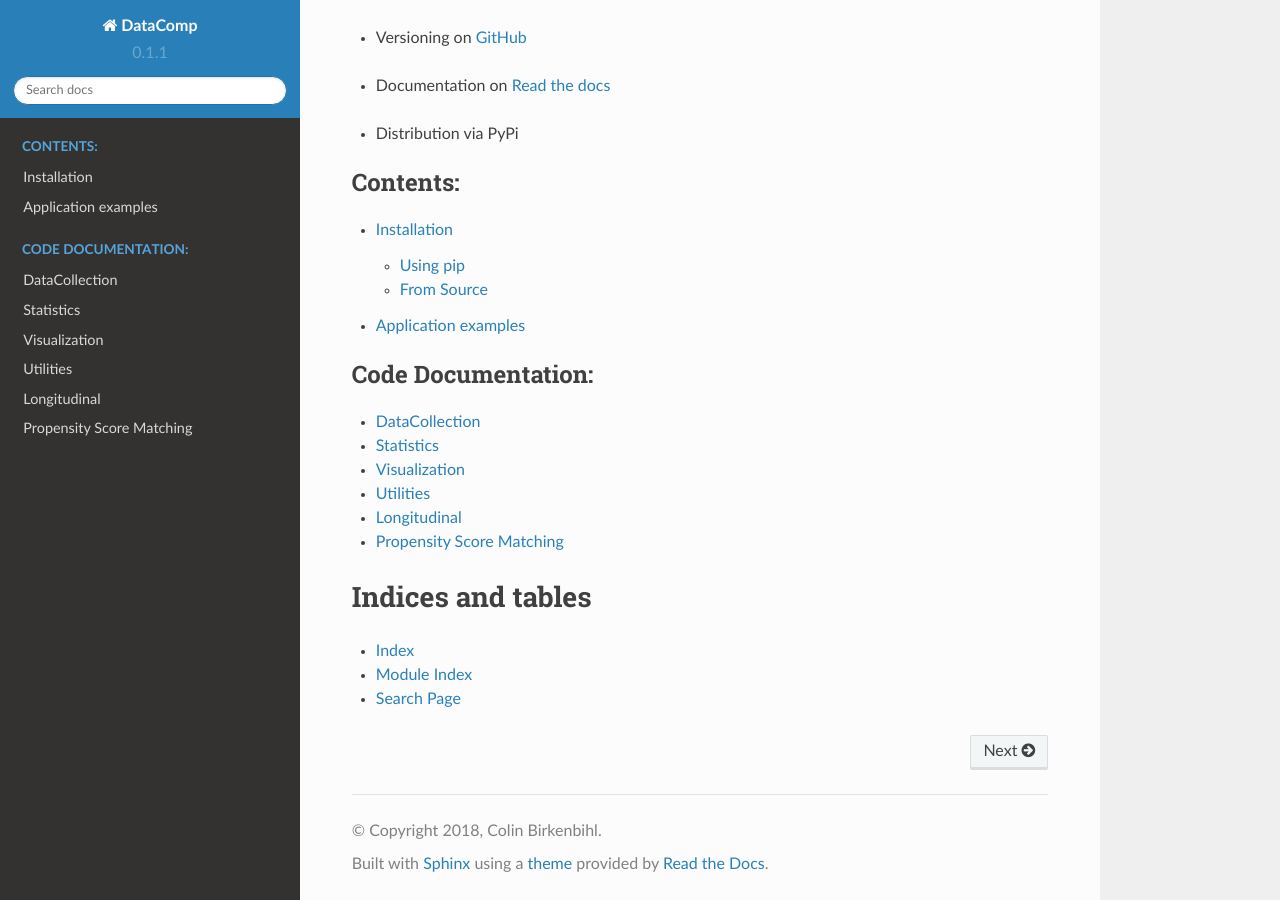
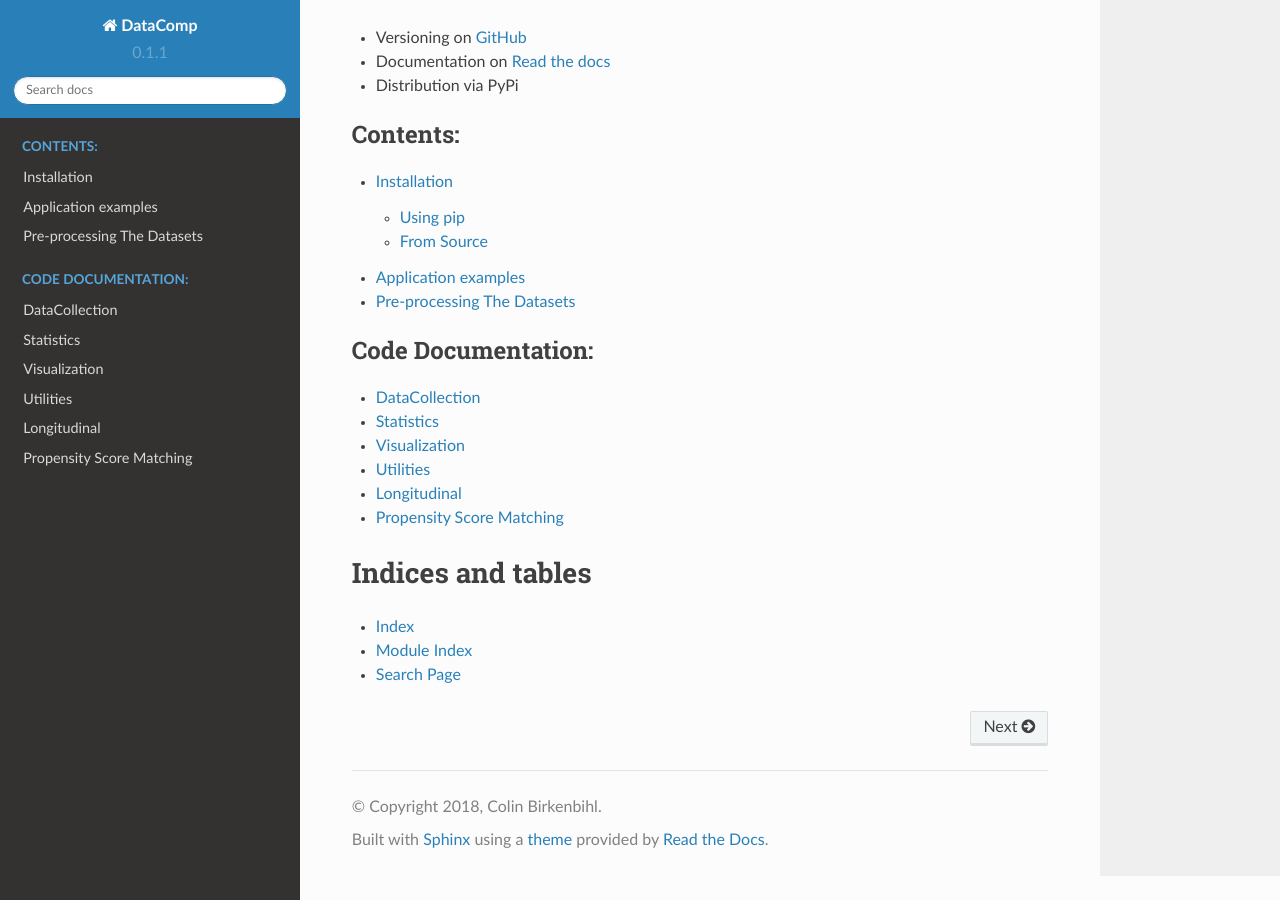
Before and after one commit to Cojabi/DataComp, a Sphinx documentation site: the page built from docs/source/index.rst, in a window 1280 px wide and 900 px high, scrolled down 832 px. Built offline with Sphinx 7.4.7 and the Read the Docs theme 2.0.0, drawn with Linux system fonts in a browser that asks for light colours.

Commit message:
fixed index for make

```diff
--- a/docs/source/index.rst
+++ b/docs/source/index.rst
@@ -31,10 +31,11 @@
 Links
 =====
 - Versioning on GitHub_
+- Documentation on `Read the docs`_
+- Distribution via PyPi
+
 .. _GitHub: https://github.com/Cojabi/DataComp
-- Documentation on `Read the docs`_
 .. _Read the docs: https://datacomp.readthedocs.io/en/latest/)
-- Distribution via PyPi
 
 .. toctree::
    :maxdepth: 2
```
Also changed, not shown: other parts of docs/source/index.rst (+2 -0 lines), docs/source/preprocessing.rst (renamed from docs/source/prepocessing.rst).
